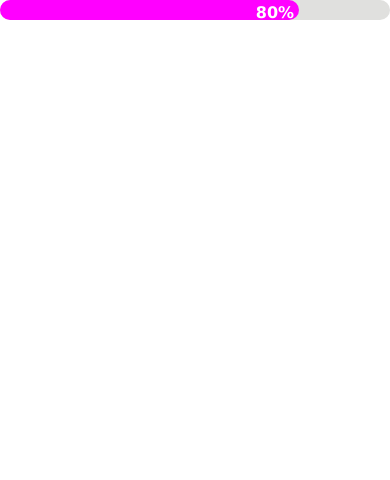
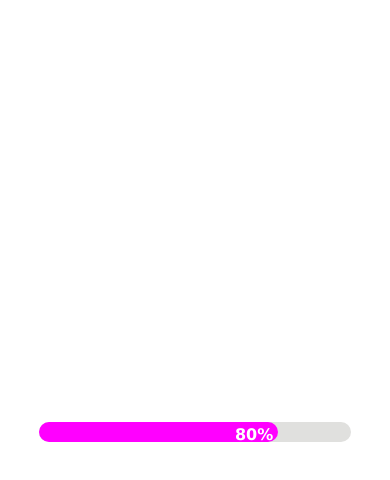
Before and after one commit to fernandocompean/ProgressBar, a React (Create React App) app: page / in a window 390 px wide. Shown: the top 480 px of the page. Built offline with nearby package versions, Linux system fonts and the light colour scheme.

Commit message:
[feature]: styles &responsive

```diff
--- a/src/App.js
+++ b/src/App.js
@@ -14,7 +14,7 @@ function App() {
     }
   }
 
-  useEffect(updateProgressBar, []);
+    useEffect(updateProgressBar, []);
 
   return (
     <div className="App">
--- a/src/components/ProgressBar.component.js
+++ b/src/components/ProgressBar.component.js
@@ -5,9 +5,13 @@ const ProgressBar = (props) => {
 
   const containerStyles = {
     height: 20,
-    width: '100%',
+    width: '80%',
     backgroundColor: "#e0e0de",
-    borderRadius: 50
+    borderRadius: 50,
+    position: 'fixed',
+    top: '50%',
+    left: '10%',
+    display: 'flex',
   }
 
   const fillerStyles = {
@@ -26,12 +30,14 @@ const ProgressBar = (props) => {
     fontFamily: 'verdana'
   }
 
+
+
   return (
-    <div style={containerStyles}>
-      <div style={fillerStyles}>
-        <span style={labelStyles}>{`${increment}%`}</span>
+      <div style={containerStyles}>
+        <div style={fillerStyles}>
+          <span style={labelStyles}>{`${increment}%`}</span>
+        </div>
       </div>
-    </div>
   );
 };
 
```
